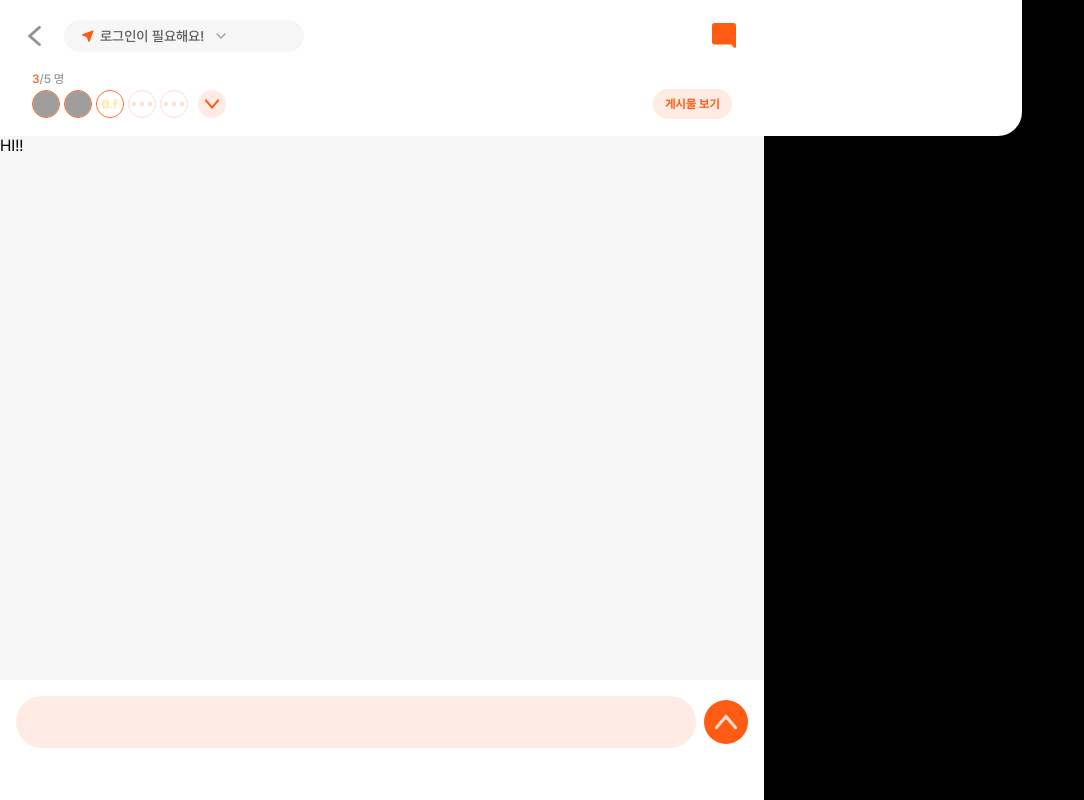
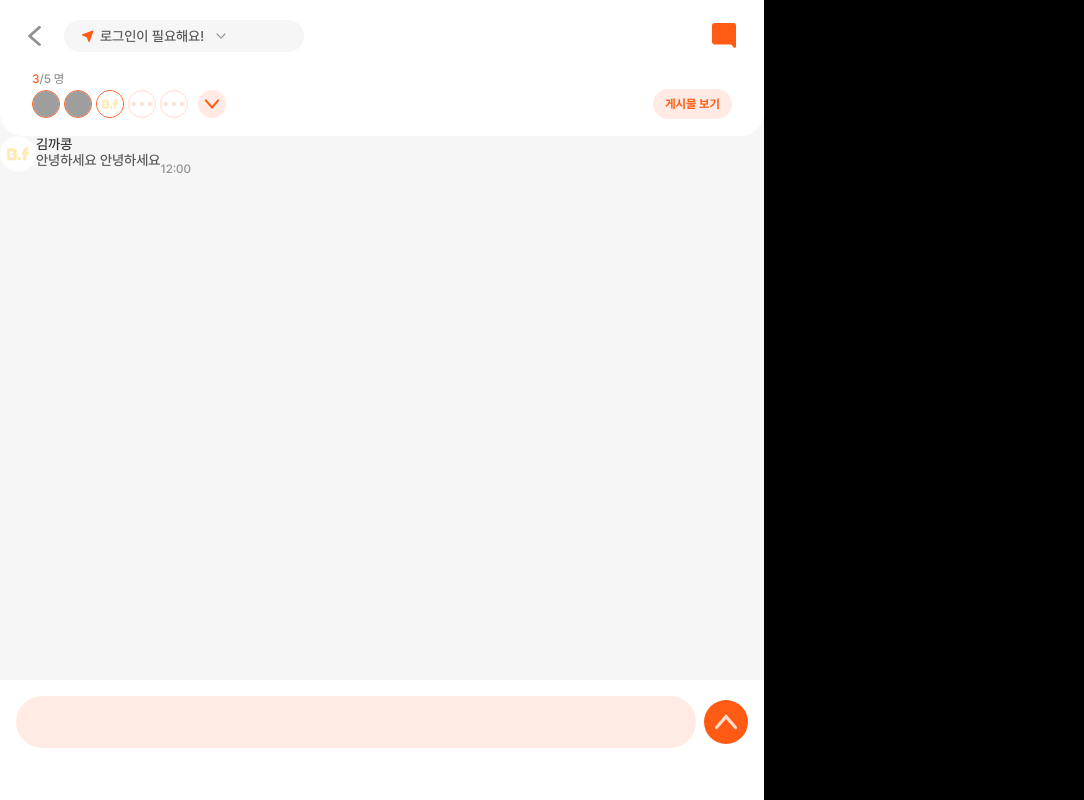
Before and after one commit to BedalFriend/BaedalFriend-FE, a React (Create React App) app: page /chat in a window 1280 px wide. Shown: the whole page, without its empty margins (0-1084 px from the left). Built offline with nearby package versions, Linux system fonts and the light colour scheme; no server answers; grey boxes are pictures that could not be loaded.

Commit message:
Style: Add Global Color

```diff
--- /dev/null
+++ b/src/pages/chat/Chat.jsx
@@ -0,0 +1,37 @@
+import React from 'react';
+import * as ChatST from './ChatStyle';
+import { useSelector } from 'react-redux';
+
+import ProfilePic from '../../components/elements/profilePic/ProfilePic';
+
+export default function Chat({ chat }) {
+  const user = useSelector((state) => state.user);
+  const MyChat = () => {
+    return (
+      <ChatST.Box>
+        <ChatST.InfoCol></ChatST.InfoCol>
+        <ChatST.ContentCol></ChatST.ContentCol>
+      </ChatST.Box>
+    );
+  };
+  const TheirChat = () => {
+    return (
+      <ChatST.Box>
+        <ChatST.ProfileCol>
+          <ProfilePic size='36px' border='none' user={user} />
+        </ChatST.ProfileCol>
+
+        <ChatST.ContentCol>
+          <ChatST.Nickname>김까콩</ChatST.Nickname>
+          <ChatST.Bubble> 안녕하세요 안녕하세요</ChatST.Bubble>
+        </ChatST.ContentCol>
+
+        <ChatST.InfoCol>
+          <ChatST.TimeStamp>12:00</ChatST.TimeStamp>
+        </ChatST.InfoCol>
+      </ChatST.Box>
+    );
+  };
+
+  return <TheirChat />;
+}
--- a/src/pages/chat/ChatPage.jsx
+++ b/src/pages/chat/ChatPage.jsx
@@ -5,8 +5,9 @@ import Layout from '../../components/layout/Layout';
 
 import { TabContext } from '../../context/TabContext';
 import ProfilePic from '../../components/elements/profilePic/ProfilePic';
+import Chat from './Chat';
 
-export default function ChatPage(props) {
+export default function ChatPage({ room }) {
   const { setTab } = useContext(TabContext);
   const [isDroped, setIsDroped] = useState(false);
   const toggleDroped = () => {
@@ -128,7 +129,7 @@ export default function ChatPage(props) {
 
       <ChatST.Body>
         <div style={{ height: '136px' }}></div>
-        HI!!
+        <Chat />
         <div style={{ height: '120px' }}></div>
       </ChatST.Body>
 
--- a/src/pages/chat/ChatPageStyle.jsx
+++ b/src/pages/chat/ChatPageStyle.jsx
@@ -107,7 +107,6 @@ export const TopThird = styled.div`
   position: fixed;
   top: ${(props) => (props.isDroped ? '95px' : '0px')};
   padding: 0px 32px 20px 32px;
-  width: 100%;
   height: 136px;
   z-index: 800;
 
@@ -120,6 +119,14 @@ export const TopThird = styled.div`
   border-radius: 0px 0px 24px 24px;
 
   transition: all var(--animation-duration) ease-in;
+
+  @media screen and (min-width: 764px) {
+    width: var(--responsive-width);
+  }
+
+  @media screen and (max-width: 764px) {
+    width: 100%;
+  }
 `;
 export const TopLine = styled.hr`
   position: absolute;
--- /dev/null
+++ b/src/pages/chat/ChatStyle.jsx
@@ -0,0 +1,40 @@
+import styled from 'styled-components';
+
+export const Box = styled.div`
+  display: flex;
+`;
+
+export const ProfileCol = styled.div``;
+
+export const ContentCol = styled.div`
+  display: flex;
+  flex-flow: column nowrap;
+  align-items: flex-start;
+`;
+
+export const InfoCol = styled.div`
+  display: flex;
+  flex-flow: column nowrap;
+  justify-content: flex-end;
+`;
+
+export const TimeStamp = styled.span`
+  font-family: 'Pretendard';
+  font-weight: var(--weight-regular);
+  font-size: var(--font-micro);
+  color: var(--color-grey);
+`;
+
+export const Nickname = styled.span`
+  font-family: 'Pretendard';
+  font-weight: var(--weight-regular);
+  font-size: var(--font-small);
+  color: var(--color-light-black);
+`;
+
+export const Bubble = styled.div`
+  font-family: 'Pretendard';
+  font-weight: var(--weight-regular);
+  font-size: var(--font-small);
+  color: var(--color-dark-grey);
+`;
--- a/src/pages/login/LoginPage.jsx
+++ b/src/pages/login/LoginPage.jsx
@@ -1,12 +1,12 @@
 import React from 'react';
-import * as SignST from './LoginPageStyle';
+import * as LoginST from './LoginPageStyle';
 
 import LoginForm from './LoginForm';
 
 export default function LoginPage(props) {
   return (
-    <SignST.Box>
-      <SignST.LogoSVG
+    <LoginST.Box>
+      <LoginST.LogoSVG
         width='80'
         height='80'
         viewBox='0 0 80 80'
@@ -25,9 +25,9 @@ export default function LoginPage(props) {
           d='M74.5573 31.6409C77.4351 31.6409 79.1242 32.4026 79.6246 33.9261C79.8749 34.6879 80 35.6902 80 36.933C80 38.1758 79.854 39.1781 79.5621 39.9399C79.3118 40.6615 78.8948 41.1827 78.3109 41.5034C77.4351 41.9845 76.163 42.2251 74.4948 42.2251L70.491 41.9845V58.1014C70.491 59.6249 70.2825 60.7675 69.8654 61.5292C69.4901 62.2509 68.8853 62.732 68.0512 62.9725C67.2588 63.2131 66.2161 63.3333 64.9232 63.3333C63.6303 63.3333 62.5877 63.2131 61.7953 62.9725C61.0446 62.6919 60.5024 62.2709 60.1687 61.7096C59.8351 61.1082 59.6266 60.567 59.5431 60.0859C59.5014 59.6048 59.4806 58.9032 59.4806 57.9811V42.0447H57.2284C56.1441 41.9645 55.3725 41.7239 54.9138 41.323C54.1213 40.5613 53.7251 39.0979 53.7251 36.933C53.7251 33.6455 54.9555 32.0017 57.4161 32.0017H59.4806V28.8144C59.4806 25.7274 60.6275 22.941 62.9213 20.4553C65.2152 17.9296 68.5308 16.6667 72.8682 16.6667C73.8275 16.6667 74.5365 16.7068 74.9953 16.7869C75.4957 16.827 76.0588 17.0075 76.6844 17.3282C77.8104 17.8494 78.3735 19.3929 78.3735 21.9588C78.3735 23.8832 78.019 25.2663 77.3099 26.1083C76.7261 26.7497 75.8085 27.1105 74.5573 27.1907C74.182 27.1907 73.5981 27.1907 72.8057 27.1907C71.2626 27.1907 70.491 27.6919 70.491 28.6942V32.0017L74.5573 31.6409Z'
           fill='var(--color-white)'
         />
-      </SignST.LogoSVG>
+      </LoginST.LogoSVG>
 
       <LoginForm />
-    </SignST.Box>
+    </LoginST.Box>
   );
 }
--- a/src/pages/login/LoginPageStyle.jsx
+++ b/src/pages/login/LoginPageStyle.jsx
@@ -9,11 +9,11 @@ export const Box = styled.div`
   flex-flow: column nowrap;
   align-items: center;
 
-  @media screen and (min-width: 630px) {
+  @media screen and (min-width: 764px) {
     width: var(--responsive-width);
   }
 
-  @media screen and (max-width: var(--responsive-width)) {
+  @media screen and (max-width: 764px) {
     width: 100vw;
   }
 `;
--- /dev/null
+++ b/src/pages/sign/SignPage.jsx
@@ -0,0 +1,40 @@
+import React, { useState } from 'react';
+import * as SignST from './SignPageStyle';
+
+export default function SignPage() {
+  const [index, setIndex] = useState(0);
+
+  const textArr = [
+    ['로그인에 사용할 이메일', '을', '입력해주세요.'],
+    ['비밀번호', '를', '설정해주세요.'],
+    ['서비스에서 사용할 별명', '을', '설정해주세요.'],
+  ];
+
+  const nextIndex = () => {
+    setIndex((prev) => prev + 1);
+  };
+
+  return (
+    <SignST.Body>
+      <SignST.TitleBox>
+        <SignST.TitleText>
+          <SignST.Highlight>{textArr[index][0]}</SignST.Highlight>
+          {textArr[index][1]}
+        </SignST.TitleText>
+        <SignST.TitleText>{textArr[index][2]}</SignST.TitleText>
+      </SignST.TitleBox>
+
+      <SignST.InputSection>
+        <SignST.InputSet>
+          <SignST.InputWrapper>
+            <SignST.Input></SignST.Input>
+          </SignST.InputWrapper>
+
+          <SignST.InputWrapper>
+            <SignST.Input></SignST.Input>
+          </SignST.InputWrapper>
+        </SignST.InputSet>
+      </SignST.InputSection>
+    </SignST.Body>
+  );
+}
--- /dev/null
+++ b/src/pages/sign/SignPageStyle.jsx
@@ -0,0 +1,74 @@
+import styled from 'styled-components';
+
+export const Body = styled.div`
+  background-color: var(--color-white);
+  position: relative;
+  height: 100vh;
+
+  display: flex;
+  flex-flow: column nowrap;
+  align-items: center;
+
+  @media screen and (min-width: 764px) {
+    width: var(--responsive-width);
+  }
+
+  @media screen and (max-width: 764px) {
+    width: 100vw;
+  }
+`;
+
+export const TitleBox = styled.div`
+  width: 100%;
+  height: 58px;
+  padding: 0 24px;
+  margin-top: 128px;
+  margin-bottom: 36px;
+  display: flex;
+  flex-flow: column nowrap;
+  justify-content: space-around;
+  align-items: flex-start;
+`;
+
+export const TitleText = styled.span`
+  color: var(--color-light-black);
+  font-weight: var(--weight-regular);
+  font-size: var(--font-large);
+  font-display: swap;
+`;
+
+export const Highlight = styled.span`
+  color: var(--color-orange);
+  font-weight: var(--weight-bold);
+`;
+export const InputSection = styled.section`
+  width: 100%;
+  padding: 0 24px;
+`;
+
+export const InputWrapper = styled.div`
+  background: var(--color-dark-white);
+  border-radius: 999px;
+  height: 52px;
+  padding: 0 20px;
+
+  display: flex;
+  align-items: center;
+`;
+
+export const Input = styled.input`
+  color: var(--color-light-black);
+  font-family: 'Pretendard';
+  font-weight: var(--weight-regular);
+  font-size: var(--font-regular);
+  font-display: swap;
+
+  &::placeholder {
+    color: var(--color-grey);
+  }
+`;
+
+export const InputSet = styled.div`
+  display: flex;
+  gap: 16px;
+`;
--- a/src/shared/router/Router.js
+++ b/src/shared/router/Router.js
@@ -7,6 +7,7 @@ import PrivateRoute from './PrivateRoute';
 import TestPage from '../../pages/TestPage';
 import KakaoLoginPage from '../../pages/KakaoLoginPage';
 import LoginPage from '../../pages/login/LoginPage';
+import SignPage from '../../pages/sign/SignPage';
 import MainPage from '../../pages/main/MainPage';
 import ChatPage from '../../pages/chat/ChatPage';
 
@@ -18,6 +19,7 @@ const Router = () => {
 
         <Route element={<PublicRoute />}>
           <Route path='/login' element={<LoginPage />} />
+          <Route path='/sign' element={<SignPage />} />
         </Route>
 
         <Route path='/kakaoLogin' element={<KakaoLoginPage />} />
--- a/src/styles/GlobalStyle.jsx
+++ b/src/styles/GlobalStyle.jsx
@@ -17,6 +17,7 @@ const GlobalStyle = createGlobalStyle`
 
     --color-orange: #FF5B15;
     --color-light-orange: #FFDCCD;
+    --color-blur-orange: #FFEBE3;
 
     --color-yellow: #FFBA09;
     --color-light-yellow: #FFEAB5;
```
Also changed, not shown: src/pages/login/LoginForm.jsx (+23 -21 lines), src/pages/main/MainPage.jsx (+8 -6 lines).
